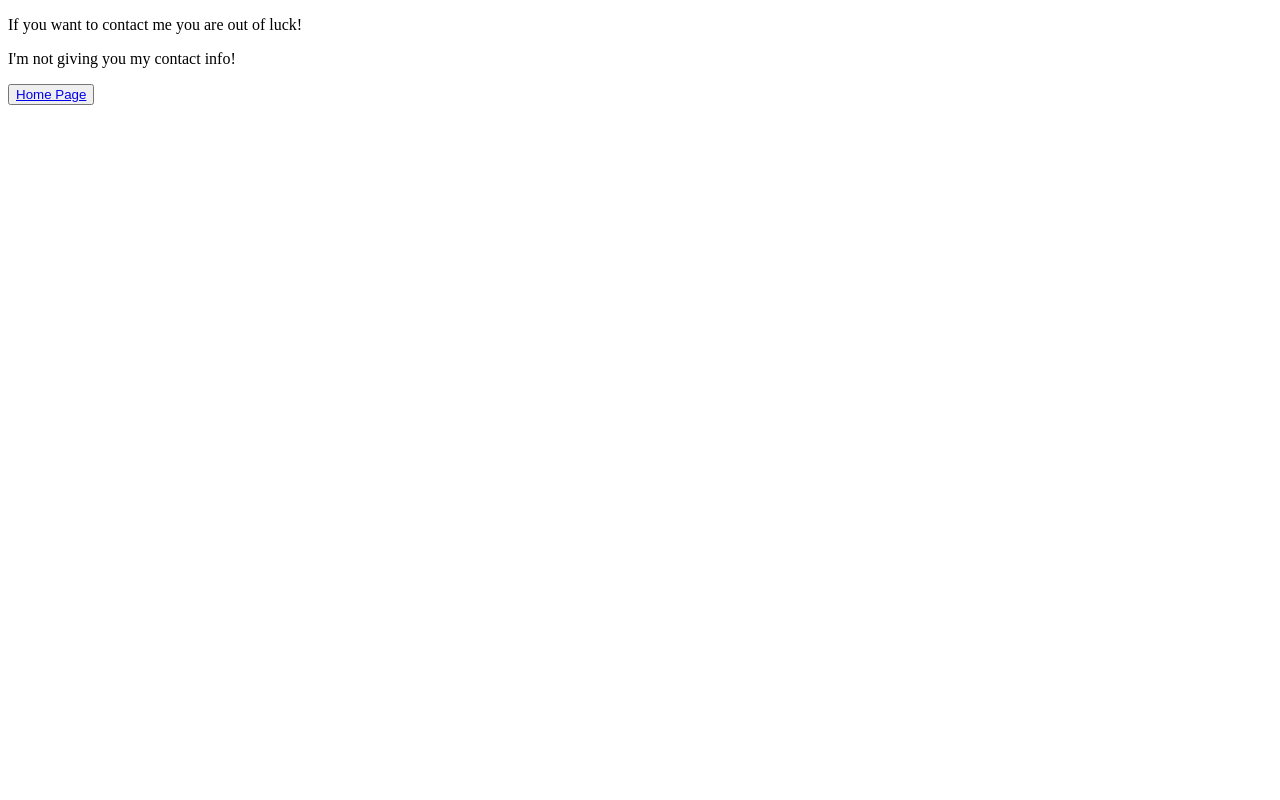
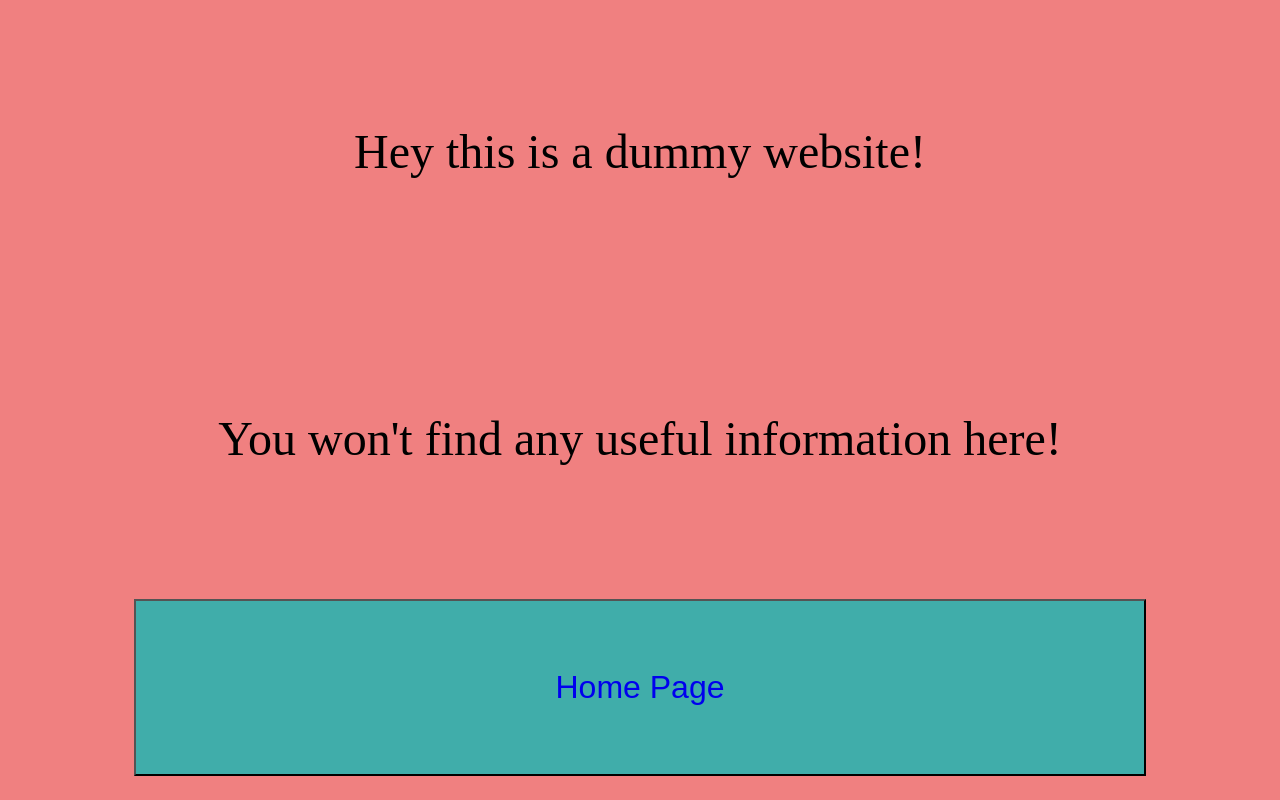
Before and after one commit to max5961/basic-information-site, a website: page public/html/about.html in a window 1280 px wide. Drawn offline with Linux system fonts and the light colour scheme; files that its build step writes are made by us from their sources.

Commit message:
Use express.static to serve html and css

```diff
--- a/src/html/contact-me.html
+++ b/public/html/about.html
@@ -4,12 +4,13 @@
 <head>
     <meta charset="UTF-8">
     <meta name="viewport" content="width=device-width, initial-scale=1.0">
-    <title>Contact</title>
+    <title>About</title>
+    <link rel="stylesheet" href="./style.css">
 </head>
 
 <body>
-    <p>If you want to contact me you are out of luck!</p>
-    <p>I'm not giving you my contact info!</p>
+    <p>Hey this is a dummy website!</p>
+    <p>You won't find any useful information here!</p>
     <button><a href="../">Home Page</a></button>
 </body>
 
--- /dev/null
+++ b/public/style/style.css
@@ -0,0 +1,39 @@
+html {
+    height: 100%;
+    width: 100%;
+    display: grid;
+}
+
+body {
+    display: grid;
+    background-color: lightcoral;
+    justify-items: center;
+}
+
+button {
+    padding: 0;
+    width: 80%;
+    margin: 1rem;
+    background-color: #40adaaff;
+    transition: 100ms background-color ease-in-out;
+}
+
+button:hover {
+    background-color: #5a93aa;
+}
+
+a {
+    display: grid;
+    place-items: center center;
+    height: 100%;
+    width: 100%;
+    text-decoration: none;
+    font-size: 2rem;
+    text-decoration-color: black;
+}
+
+p {
+    display: grid;
+    place-items: center center;
+    font-size: 3rem;
+}
```
Also changed, not shown: public/html/404.html (renamed from src/html/about.html, +3 -3 lines), public/html/contact-me.html (renamed from src/html/404.html, +4 -2 lines), public/html/index.html (renamed from src/html/index.html, +1 -0 lines), src/GetHandler.ts (+5 -3 lines), src/index.ts (+6 -1 lines).
